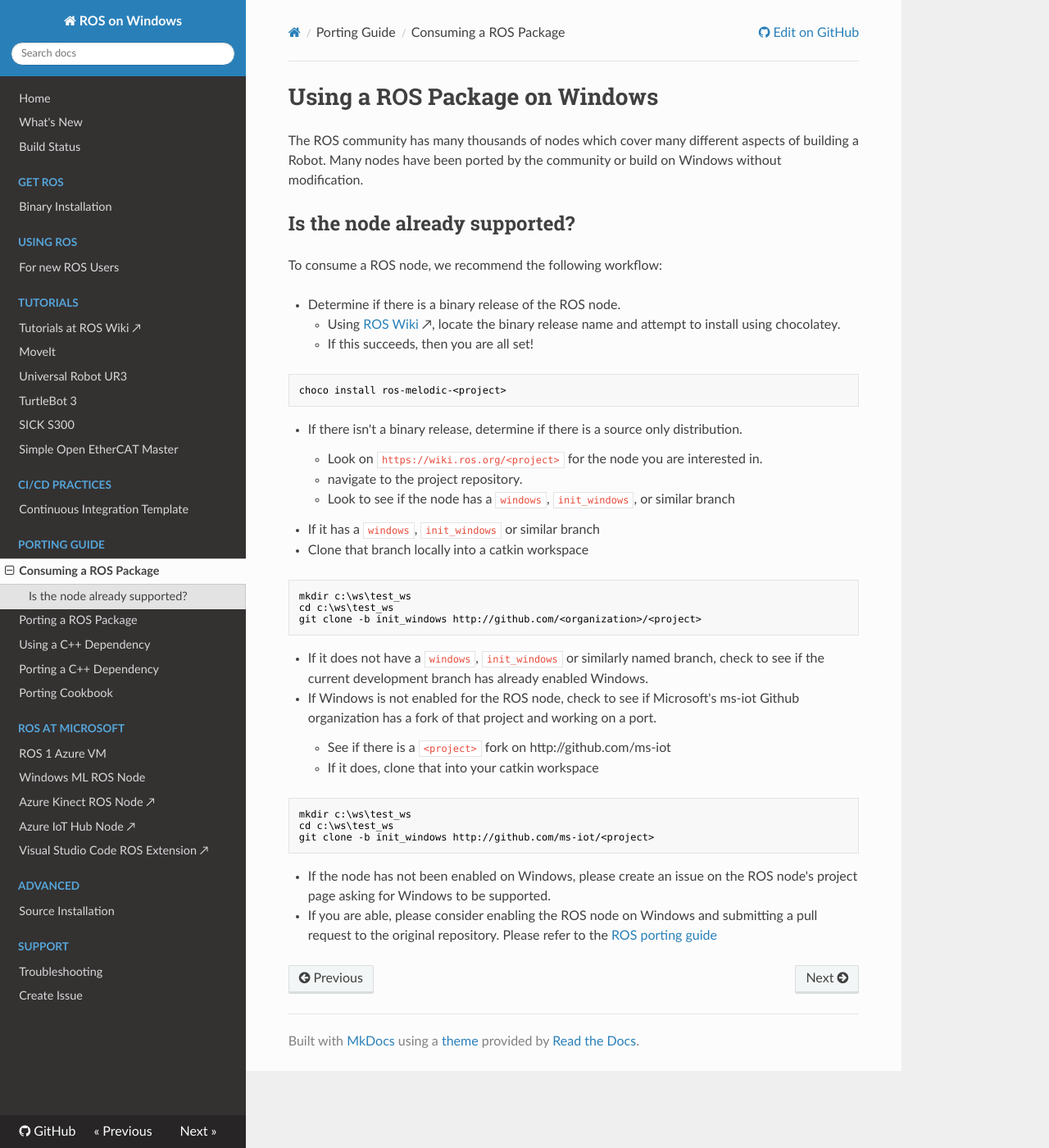
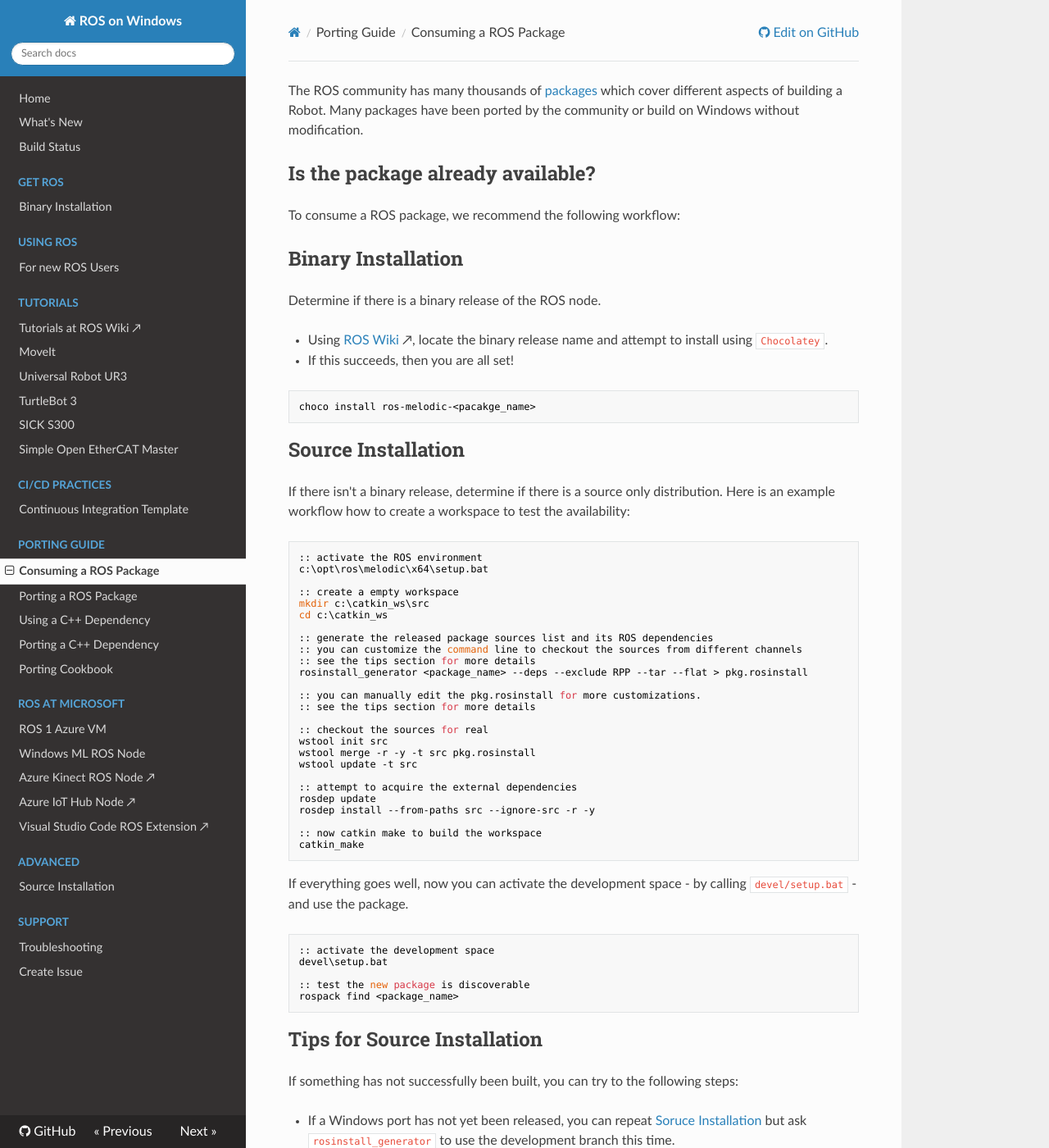
Before and after one commit to ms-iot/ROSOnWindows, an MkDocs documentation site: the page built from docs/GettingStarted/UsingROSonWindows.md, in a window 1280 px wide and 1400 px high. Shown: the whole window at 82% size. Built offline with MkDocs 1.6.1, drawn with Linux system fonts in a browser that asks for light colours; nearby versions of some CDN libraries; some of the changed text lies outside the part shown.

Commit message:
updated `Using a ROS Package on Windows` (#185)
* edit.

* more.

* fixed the wording.

````diff
--- a/docs/GettingStarted/UsingROSonWindows.md
+++ b/docs/GettingStarted/UsingROSonWindows.md
@@ -1,39 +1,96 @@
-# Using a ROS Package on Windows
-The ROS community has many thousands of nodes which cover many different aspects of building a Robot. Many nodes have been ported by the community or build on Windows without modification.
+---
+title: Using a ROS Package on Windows
+---
 
-## Is the node already supported?
-To consume a ROS node, we recommend the following workflow:
+The ROS community has many thousands of [packages][package stats] which cover different aspects of building a Robot.
+Many packages have been ported by the community or build on Windows without modification.
 
-* Determine if there is a binary release of the ROS node.
-    * Using [ROS Wiki](http://wiki.ros.org) &nearr;, locate the binary release name and attempt to install using chocolatey.
-    * If this succeeds, then you are all set!
+## Is the package already available?
+
+To consume a ROS package, we recommend the following workflow:
+
+## Binary Installation
+
+Determine if there is a binary release of the ROS node.
+
+* Using [ROS Wiki](http://wiki.ros.org) &nearr;, locate the binary release name and attempt to install using `Chocolatey`.
+* If this succeeds, then you are all set!
 ```no-highlight
-choco install ros-melodic-<project>
-```
-* If there isn't a binary release, determine if there is a source only distribution.
-    * Look on `https://wiki.ros.org/<project>` for the node you are interested in.
-    * navigate to the project repository.
-    * Look to see if the node has a `windows`, `init_windows`, or similar branch
-
-* If it has a `windows`, `init_windows` or similar branch
-   * Clone that branch locally into a catkin workspace
-```no-highlight
-mkdir c:\ws\test_ws
-cd c:\ws\test_ws
-git clone -b init_windows http://github.com/<organization>/<project>
+choco install ros-melodic-<pacakge_name>
 ```
 
-  * If it does not have a `windows`, `init_windows` or similarly named branch, check to see if the current development branch has already enabled Windows.
+## Source Installation
 
-  * If Windows is not enabled for the ROS node, check to see if Microsoft's ms-iot Github organization has a fork of that project and working on a port.
-      * See if there is a `<project>` fork on http://github.com/ms-iot
-      * If it does, clone that into your catkin workspace
-```no-highlight
-mkdir c:\ws\test_ws
-cd c:\ws\test_ws
-git clone -b init_windows http://github.com/ms-iot/<project>
+If there isn't a binary release, determine if there is a source only distribution.
+Here is an example workflow how to create a workspace to test the availability:
+
+```bash
+:: activate the ROS environment
+c:\opt\ros\melodic\x64\setup.bat
+
+:: create a empty workspace
+mkdir c:\catkin_ws\src
+cd c:\catkin_ws
+
+:: generate the released package sources list and its ROS dependencies
+:: you can customize the command line to checkout the sources from different channels
+:: see the tips section for more details
+rosinstall_generator <package_name> --deps --exclude RPP --tar --flat > pkg.rosinstall
+
+:: you can manually edit the pkg.rosinstall for more customizations.
+:: see the tips section for more details
+
+:: checkout the sources for real
+wstool init src
+wstool merge -r -y -t src pkg.rosinstall
+wstool update -t src
+
+:: attempt to acquire the external dependencies
+rosdep update
+rosdep install --from-paths src --ignore-src -r -y
+
+:: now catkin make to build the workspace
+catkin_make
 ```
 
-* If the node has not been enabled on Windows, please create an issue on the ROS node's project page asking for Windows to be supported.
+If everything goes well, now you can activate the development space - by calling `devel/setup.bat` - and use the package.
 
-* If you are able, please consider enabling the ROS node on Windows and submitting a pull request to the original repository. Please refer to the [ROS porting guide](../Porting/Cookbook.md)
+```
+:: activate the development space
+devel\setup.bat
+
+:: test the new package is discoverable
+rospack find <package_name>
+```
+
+## Tips for Source Installation
+
+If something has not successfully been built, you can try to the following steps:
+
+* If a Windows port has not yet been released, you can repeat [Soruce Installation](#source-installation) but ask `rosinstall_generator` to use the development branch this time.
+```bash
+:: use the development branch
+rosinstall_generator <package> --upstream-development --deps --exclude RPP > pkg.rosinstall
+```
+
+* If using the upstream development branch doesn't help, you can edit `pkg.rosinstall` to switch the `version:` of the broken package to other branch, like `windows` or `init_windows`, if it exists.
+
+* In addition to consuming the upstream repositories, you can check to see if [Microsoft's ms-iot Github organization][ms-iot ros repos] has a fork of that project and is working on a port.
+  If it does, you can edit `pkg.rosinstall` to point `uri:` to the different fork.
+
+* For the package not registered to the [ROS distributions][rosdistro], you can manually create a [`.rosinstall`][rosinstall] file to maintain a list of repositories to consume.
+
+* [ROS Wiki][wiki link] or [ROS Index][index link] are also good resources to search for the package repository.
+
+## Contribute
+
+If the package has not been enabled on Windows, please create an issue on the ROS package's project page asking for Windows to be supported.
+
+If you are able, please consider enabling the ROS package on Windows and submitting a pull request to the original repository. [Porting a ROS Package](PortingANode.md) is a good resource to learn the how-to.
+
+[package stats]: https://index.ros.org/stats/
+[wiki link]: https://wiki.ros.org/
+[index link]: https://index.ros.org/
+[ms-iot ros repos]: https://github.com/search?p=7&q=topic%3Aros+fork%3Atrue+org%3Ams-iot&type=Repositories
+[rosdistro]: https://github.com/ros/rosdistro
+[rosinstall]: https://www.ros.org/reps/rep-0126.html
````
